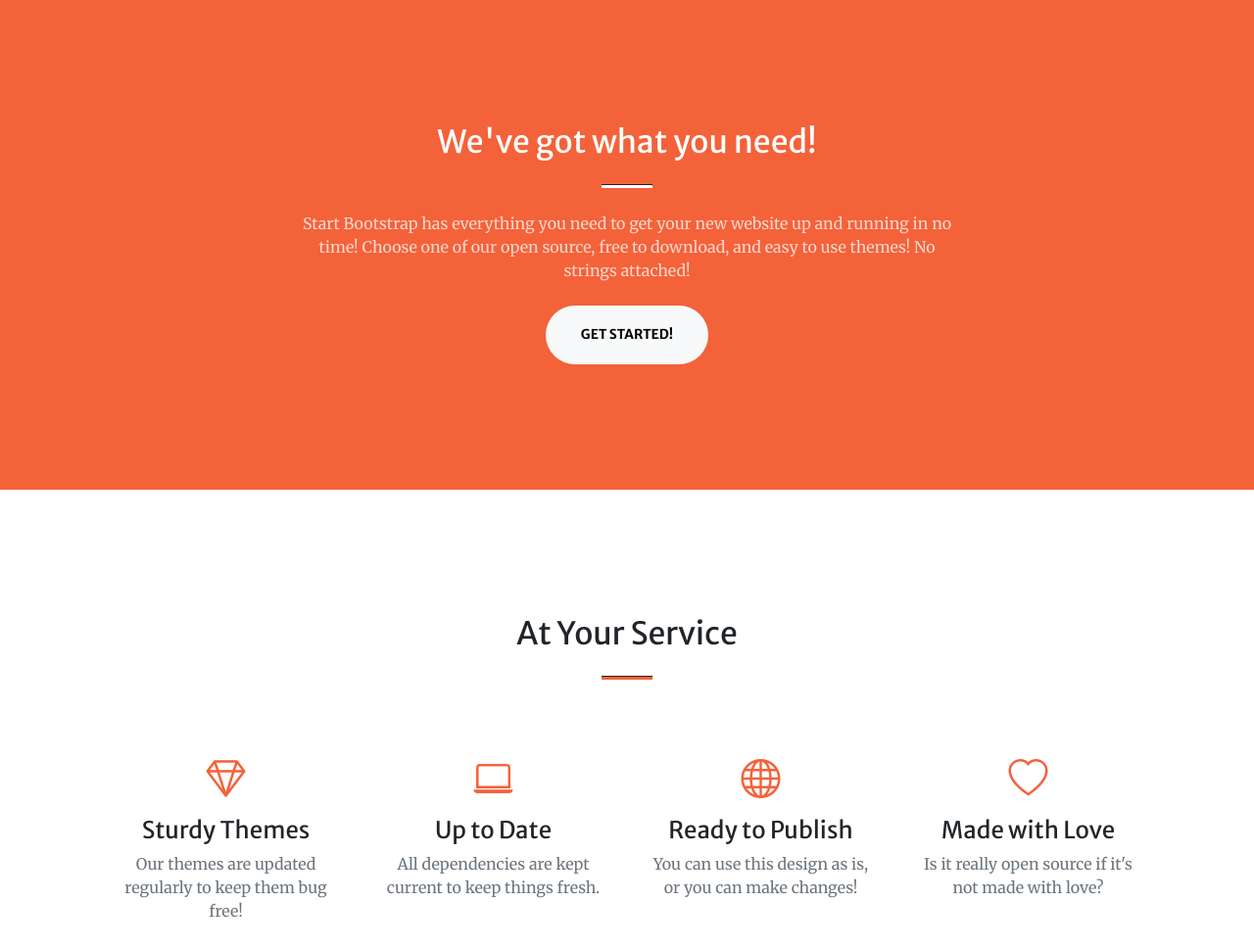
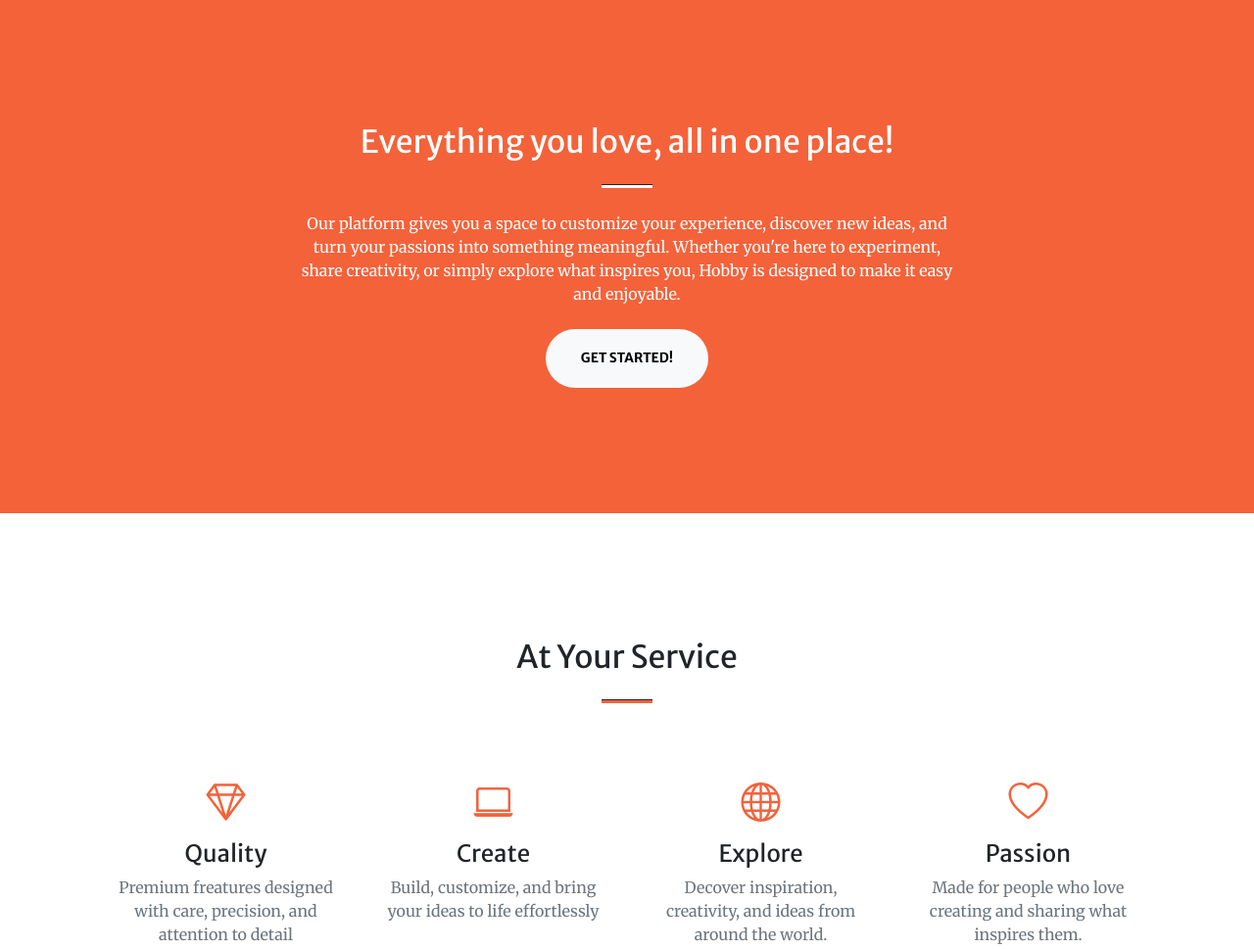
Before and after one commit to johrill-code/johrill-code.github.io, a plain HTML site: page index.html in a window 1280 px wide. Shown: the part 802-1771 px from the top of the page at 98% size. Drawn offline with nearby package versions, Linux system fonts and the light colour scheme; some packages are replaced by stand-ins of ours; a script that the page names is missing.

Commit message:
Update index.html

```diff
--- a/index.html
+++ b/index.html
@@ -28,7 +28,7 @@
                     <ul class="navbar-nav ms-auto my-2 my-lg-0">
                         <li class="nav-item"><a class="nav-link" href="#about">About</a></li>
                         <li class="nav-item"><a class="nav-link" href="#services">Gallery</a></li>
-                        <li class="nav-item"><a class="nav-link" href="#portfolio">Projects</a></li>
+                        <li class="nav-item"><a class="nav-link" href="#portfolio">Service</a></li>
                         <li class="nav-item"><a class="nav-link" href="#contact">Contact</a></li>
                     </ul>
                 </div>
@@ -39,11 +39,11 @@
             <div class="container px-4 px-lg-5 h-100">
                 <div class="row gx-4 gx-lg-5 h-100 align-items-center justify-content-center text-center">
                     <div class="col-lg-8 align-self-end">
-                        <h1 class="text-white font-weight-bold">Your Favorite Place for Free Bootstrap Themes</h1>
+                        <h1 class="text-white font-weight-bold">Your Favorite Place Just for you, Customize, Create Explore</h1>
                         <hr class="divider" />
                     </div>
+                    <p class="text-white-75 mb-5">Design your world your way, discover new ideas, and turn over your passions into something amazing.</p>
                     <div class="col-lg-8 align-self-baseline">
-                        <p class="text-white-75 mb-5">Start Bootstrap can help you build better websites using the Bootstrap framework! Just download a theme and start customizing, no strings attached!</p>
                         <a class="btn btn-primary btn-xl" href="#about">Find Out More</a>
                     </div>
                 </div>
@@ -54,9 +54,9 @@
             <div class="container px-4 px-lg-5">
                 <div class="row gx-4 gx-lg-5 justify-content-center">
                     <div class="col-lg-8 text-center">
-                        <h2 class="text-white mt-0">We've got what you need!</h2>
+                        <h2 class="text-white mt-0">Everything you love, all in one place!</h2>
                         <hr class="divider divider-light" />
-                        <p class="text-white-75 mb-4">Start Bootstrap has everything you need to get your new website up and running in no time! Choose one of our open source, free to download, and easy to use themes! No strings attached!</p>
+                        <p class="text-white-75 mb-4"><span style="text-align: start; caret-color: rgb(255, 255, 255); color: rgb(255, 255, 255); font-size: medium;">Our platform gives you a space to customize your experience, discover new ideas, and turn your passions into something meaningful. Whether you're here to experiment, share creativity, or simply explore what inspires you, Hobby is designed to make it easy and enjoyable.</span></p>
                         <a class="btn btn-light btn-xl" href="#services">Get Started!</a>
                     </div>
                 </div>
@@ -71,29 +71,29 @@
                     <div class="col-lg-3 col-md-6 text-center">
                         <div class="mt-5">
                             <div class="mb-2"><i class="bi-gem fs-1 text-primary"></i></div>
-                            <h3 class="h4 mb-2">Sturdy Themes</h3>
-                            <p class="text-muted mb-0">Our themes are updated regularly to keep them bug free!</p>
+                            <h3 class="h4 mb-2">Quality</h3>
+                            <p class="text-muted mb-0">Premium freatures designed with care, precision, and attention to detail</p>
                         </div>
                     </div>
                     <div class="col-lg-3 col-md-6 text-center">
                         <div class="mt-5">
                             <div class="mb-2"><i class="bi-laptop fs-1 text-primary"></i></div>
-                            <h3 class="h4 mb-2">Up to Date</h3>
-                            <p class="text-muted mb-0">All dependencies are kept current to keep things fresh.</p>
+                            <h3 class="h4 mb-2">Create</h3>
+                            <p class="text-muted mb-0">Build, customize, and bring your ideas to life effortlessly</p>
                         </div>
                     </div>
                     <div class="col-lg-3 col-md-6 text-center">
                         <div class="mt-5">
                             <div class="mb-2"><i class="bi-globe fs-1 text-primary"></i></div>
-                            <h3 class="h4 mb-2">Ready to Publish</h3>
-                            <p class="text-muted mb-0">You can use this design as is, or you can make changes!</p>
+                            <h3 class="h4 mb-2">Explore</h3>
+                            <p class="text-muted mb-0">Decover inspiration, creativity, and ideas from around the world.</p>
                         </div>
                     </div>
                     <div class="col-lg-3 col-md-6 text-center">
                         <div class="mt-5">
                             <div class="mb-2"><i class="bi-heart fs-1 text-primary"></i></div>
-                            <h3 class="h4 mb-2">Made with Love</h3>
-                            <p class="text-muted mb-0">Is it really open source if it's not made with love?</p>
+                            <h3 class="h4 mb-2">Passion</h3>
+                            <p class="text-muted mb-0">Made for people who love creating and sharing what inspires them.</p>
                         </div>
                     </div>
                 </div>
@@ -163,8 +163,8 @@
         <!-- Call to action-->
         <section class="page-section bg-dark text-white">
             <div class="container px-4 px-lg-5 text-center">
-                <h2 class="mb-4">Free Download at Start Bootstrap!</h2>
-                <a class="btn btn-light btn-xl" href="https://startbootstrap.com/theme/creative/">Download Now!</a>
+                <h2 class="mb-4">Take a Hobby Test Now!</h2>
+                <a class="btn btn-light btn-xl" href="https://www.wikihow.com/Hobby-Quiz" target="_blank">Download Now!</a>
             </div>
         </section>
         <!-- Contact-->
@@ -174,7 +174,7 @@
                     <div class="col-lg-8 col-xl-6 text-center">
                         <h2 class="mt-0">Let's Get In Touch!</h2>
                         <hr class="divider" />
-                        <p class="text-muted mb-5">Ready to find out what it is you really have fun doing? Send us a messages and we will get back to you as soon as possible!</p>
+                        <p class="text-muted mb-5">Ready to find out what it is you really have fun doing? Send us what your passion is and we will get back to you as soon as possible!</p>
                     </div>
                 </div>
                 <div class="row gx-4 gx-lg-5 justify-content-center mb-5">
```
